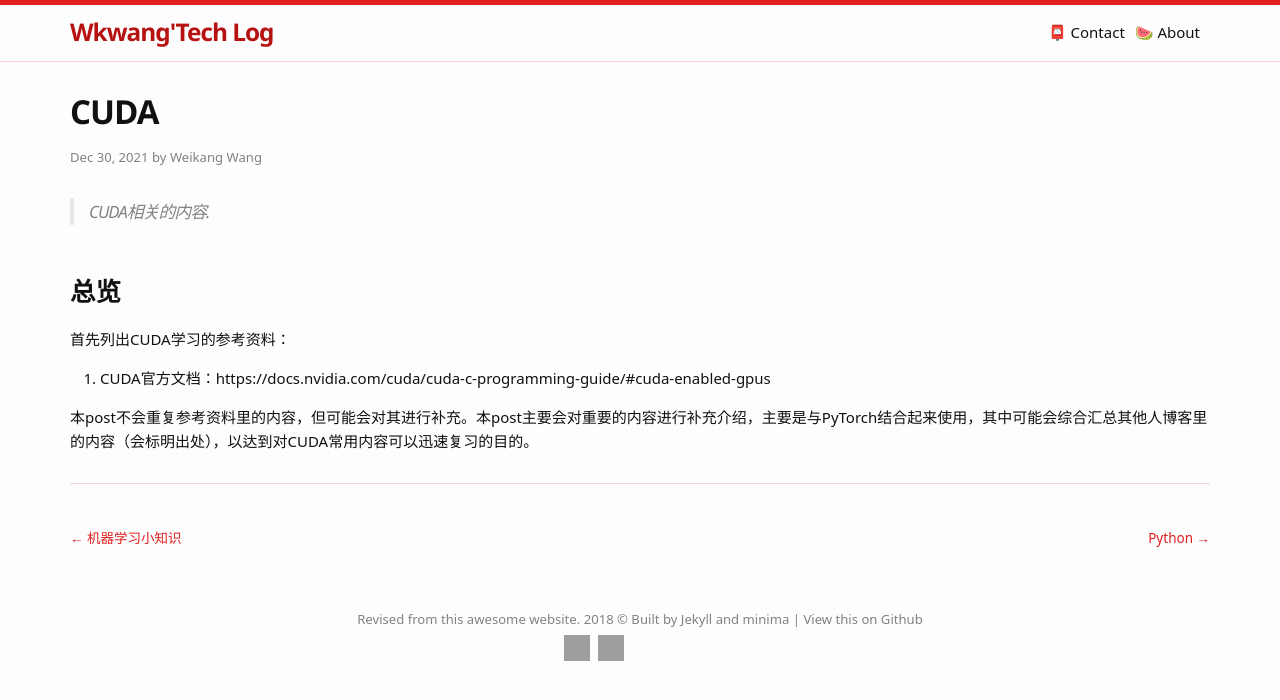
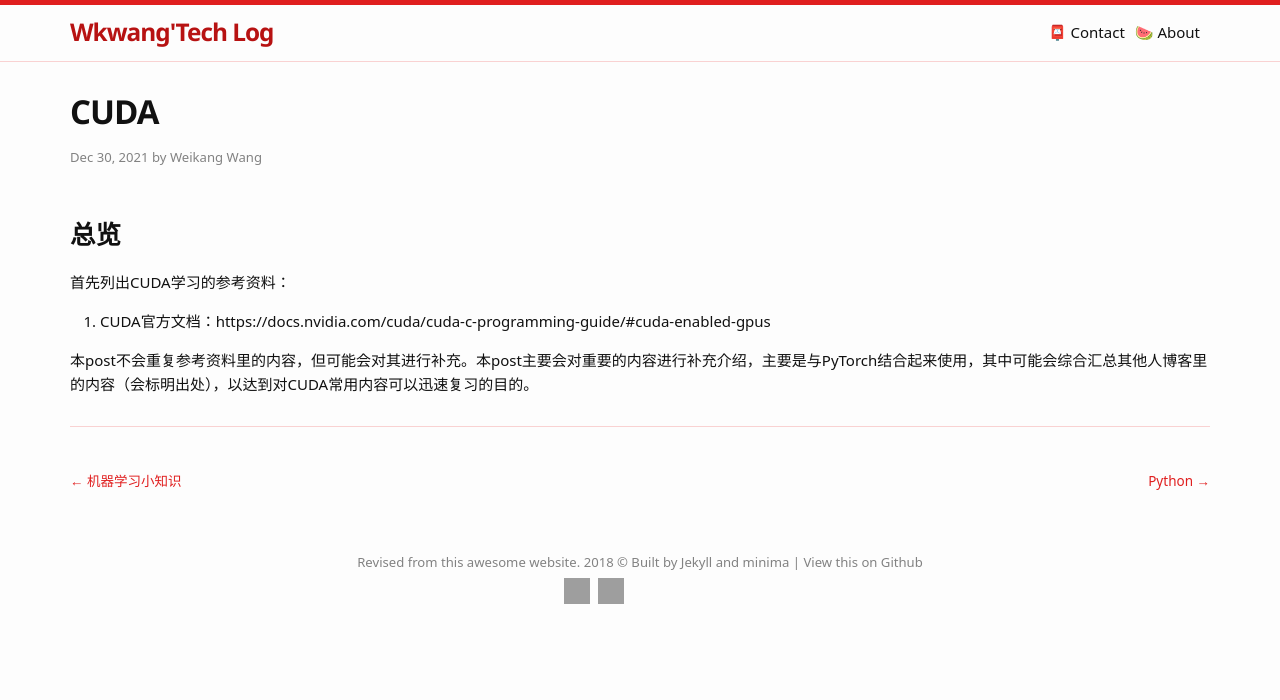
Before and after one commit to Wei-kang-Wang/tech-log, a Jekyll site: the page built from _posts/2022-01-01-CUDA.md, in a window 1280 px wide. Shown: the top 700 px of the page. Built offline with Jekyll 4.4.1, drawn with Linux system fonts in a browser that asks for light colours; some web fonts are replaced; grey boxes are pictures that could not be loaded.

Commit message:
Update 2022-01-01-CUDA.md

```diff
--- a/_posts/2022-01-01-CUDA.md
+++ b/_posts/2022-01-01-CUDA.md
@@ -5,8 +5,6 @@ title: "CUDA"
 date: 2021-12-30 01:09:00
 
 ---
-
-> CUDA相关的内容.
 
 
 <!--more-->
```
